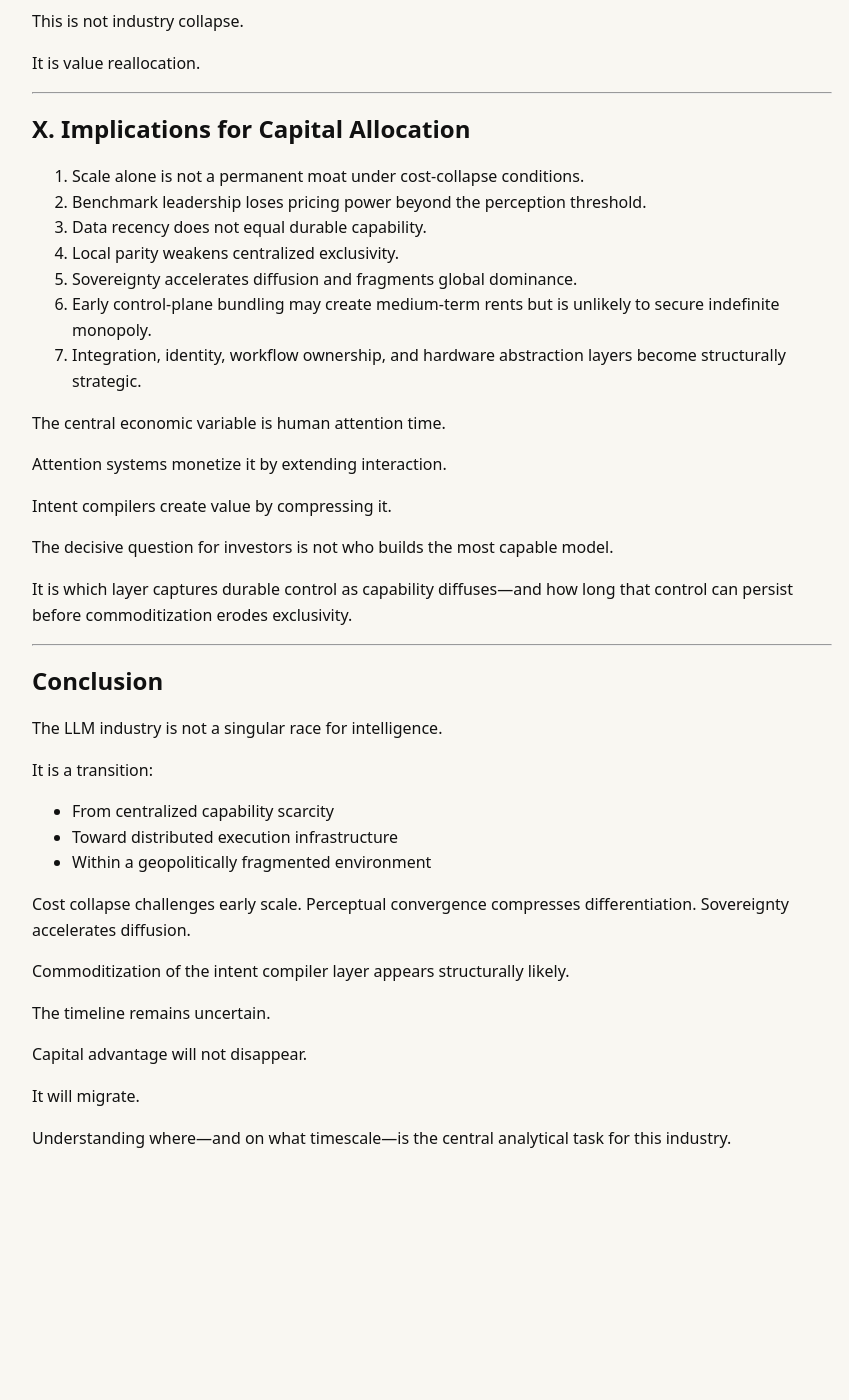
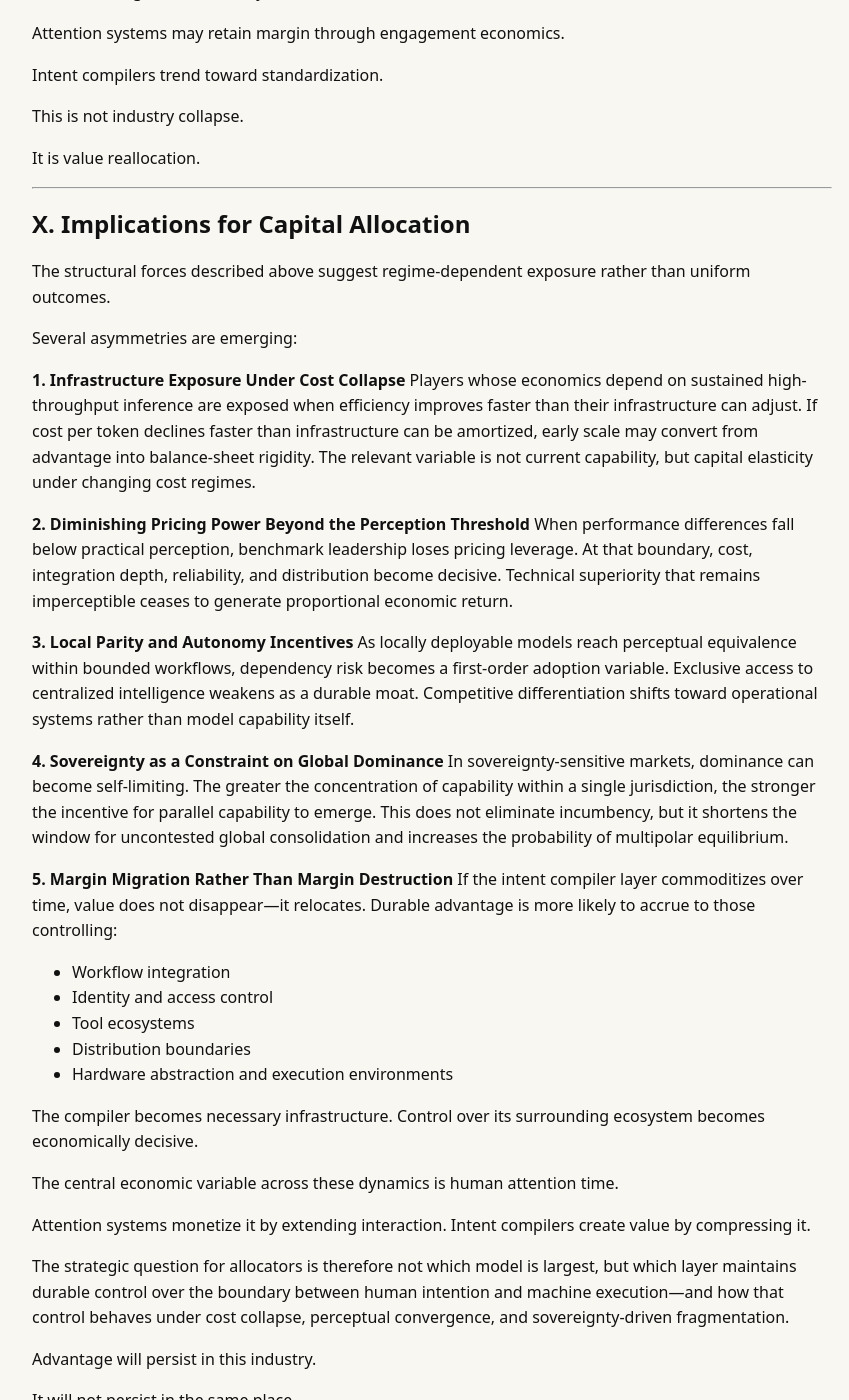
Before and after one commit to tedla-brandsema/tedla-brandsema.github.io, a Jekyll site: the page built from _writing/memos/from-scale-to-sovereignty.md, in a window 1280 px wide and 1400 px high, scrolled down 6545 px. Shown: the whole window, without its empty margins (326-1175 px from the left). Built offline with Jekyll 4.4.1, drawn with Linux system fonts in a browser that asks for light colours; before the commit the page ends 7760 px from its top, so only the background shows below that; some of the changed text lies outside the part shown.

Commit message:
docs(writing): expand “From Scale to Sovereignty” memo and add memos to writing index

```diff
--- a/_writing/memos/from-scale-to-sovereignty.md
+++ b/_writing/memos/from-scale-to-sovereignty.md
@@ -4,7 +4,7 @@
 published: 2026-02-21T05:53:00+01:00
 author: Tedla Brandsema
 heading: From Scale to Sovereignty
-intro:
+intro: A capital-structural synthesis of cost collapse, perceptual convergence, local parity, and sovereignty dynamics in the LLM industry.
 dossier_url: /writing/dossiers/economics-of-the-llm-industry.html
 dossier_headding: The Economics of the LLM Industry
 ---
@@ -31,22 +29,22 @@
 
 1. **Cost collapse compresses infrastructure advantage.**
 2. **Performance convergence approaches the perception threshold.**
-3. **Geopolitical incentives accelerate capability diffusion.**
+3. **Sovereignty incentives accelerate capability diffusion and fragment global consolidation.**
 
-These forces do not eliminate advantage.
-They relocate it.
+These forces do not eliminate advantage. They alter where advantage can persist.
 
-The emerging outcome is a bifurcation:
+As inference efficiency improves and performance differences narrow, scale leadership alone becomes less defensible. When capability gaps fall below perceptual thresholds and local deployment becomes viable, exclusive access to intelligence weakens as a moat. At the same time, geopolitical pressures reduce the stability of global platform dominance by incentivizing parallel ecosystems.
+
+The industry is bifurcating into two functional roles:
 
 * **Attention systems**, optimized for engagement and centralized inference.
-* **Intent compilers**, optimized for execution, orchestration, and compression of human interaction.
+* **Intent compilers**, optimized for execution and compression of human interaction.
 
-The long-term trajectory points toward commoditization of the intent compiler layer.
-The timescale is uncertain.
+The likely long-term trajectory is commoditization of the intent compiler layer. The timing of that transition remains uncertain and path-dependent.
 
-The relevant question for capital allocators is no longer who trains the most capable model.
+For capital allocators, the decisive question is not who builds the most capable model.
 
-It is where durable margin migrates as capability diffuses and sovereignty pressures fragment the global playing field.
+It is which layers retain durable control as capability diffuses—and which layers become structurally exposed under cost collapse, perceptual convergence, and sovereignty-driven fragmentation.
 
 ---
 
@@ -311,23 +309,43 @@
 
 ## X. Implications for Capital Allocation
 
-1. Scale alone is not a permanent moat under cost-collapse conditions.
-2. Benchmark leadership loses pricing power beyond the perception threshold.
-3. Data recency does not equal durable capability.
-4. Local parity weakens centralized exclusivity.
-5. Sovereignty accelerates diffusion and fragments global dominance.
-6. Early control-plane bundling may create medium-term rents but is unlikely to secure indefinite monopoly.
-7. Integration, identity, workflow ownership, and hardware abstraction layers become structurally strategic.
+The structural forces described above suggest regime-dependent exposure rather than uniform outcomes.
 
-The central economic variable is human attention time.
+Several asymmetries are emerging:
+
+**1. Infrastructure Exposure Under Cost Collapse**
+Players whose economics depend on sustained high-throughput inference are exposed when efficiency improves faster than their infrastructure can adjust. If cost per token declines faster than infrastructure can be amortized, early scale may convert from advantage into balance-sheet rigidity. The relevant variable is not current capability, but capital elasticity under changing cost regimes.
+
+**2. Diminishing Pricing Power Beyond the Perception Threshold**
+When performance differences fall below practical perception, benchmark leadership loses pricing leverage. At that boundary, cost, integration depth, reliability, and distribution become decisive. Technical superiority that remains imperceptible ceases to generate proportional economic return.
+
+**3. Local Parity and Autonomy Incentives**
+As locally deployable models reach perceptual equivalence within bounded workflows, dependency risk becomes a first-order adoption variable. Exclusive access to centralized intelligence weakens as a durable moat. Competitive differentiation shifts toward operational systems rather than model capability itself.
+
+**4. Sovereignty as a Constraint on Global Dominance**
+In sovereignty-sensitive markets, dominance can become self-limiting. The greater the concentration of capability within a single jurisdiction, the stronger the incentive for parallel capability to emerge. This does not eliminate incumbency, but it shortens the window for uncontested global consolidation and increases the probability of multipolar equilibrium.
+
+**5. Margin Migration Rather Than Margin Destruction**
+If the intent compiler layer commoditizes over time, value does not disappear—it relocates. Durable advantage is more likely to accrue to those controlling:
+
+* Workflow integration
+* Identity and access control
+* Tool ecosystems
+* Distribution boundaries
+* Hardware abstraction and execution environments
+
+The compiler becomes necessary infrastructure. Control over its surrounding ecosystem becomes economically decisive.
+
+The central economic variable across these dynamics is human attention time.
 
 Attention systems monetize it by extending interaction.
-
 Intent compilers create value by compressing it.
 
-The decisive question for investors is not who builds the most capable model.
+The strategic question for allocators is therefore not which model is largest, but which layer maintains durable control over the boundary between human intention and machine execution—and how that control behaves under cost collapse, perceptual convergence, and sovereignty-driven fragmentation.
 
-It is which layer captures durable control as capability diffuses—and how long that control can persist before commoditization erodes exclusivity.
+Advantage will persist in this industry.
+
+It will not persist in the same place.
 
 ---
 
--- a/writing/index.html
+++ b/writing/index.html
@@ -6,4 +6,4 @@
 
 {% include nav-writing.html %}
 
-{% include writing-overview.html types="essay,dossier" %}
+{% include writing-overview.html types="essay,dossier,memo" %}
```
Also changed, not shown: other parts of _writing/memos/from-scale-to-sovereignty.md (+0 -2 lines).
